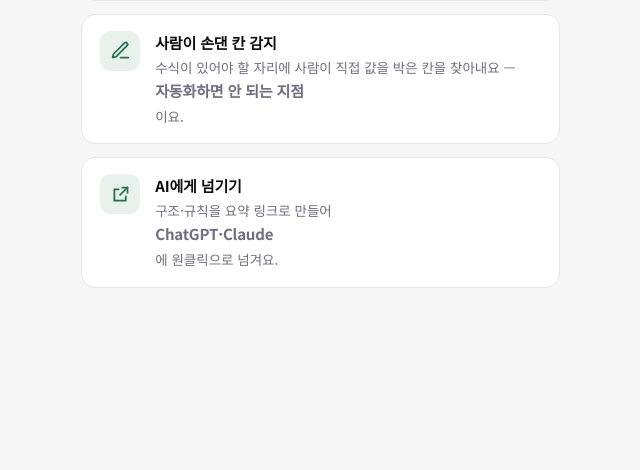
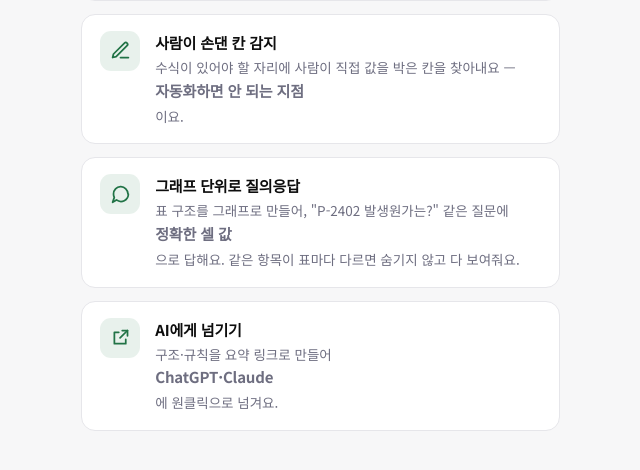
Before and after one commit to leahseule/xlmeta, a Flask app: page / in a window 1280 px wide. Shown: the part 754-1224 px from the top of the page, without its empty margins (556-1196 px from the left). Run offline with Flask 3, Linux system fonts and the light colour scheme.

Commit message:
copy: 첫 화면 기능 목록에 그래프 단위 질의응답 추가
"xlmeta가 하는 일" 목록에 새 카드 추가 — 표 구조를 그래프로 만들어 질문에
정확한 셀 값으로 답하고, 표마다 값이 다르면 숨기지 않고 다 보여준다는 내용.

Co-Authored-By: Claude Sonnet 5 <noreply@anthropic.com>

```diff
--- a/webapp/templates/index.html
+++ b/webapp/templates/index.html
@@ -49,6 +49,10 @@
         <li class="feat">
           <span class="feat-ic"><svg viewBox="0 0 24 24" fill="none" stroke="currentColor" stroke-width="2" stroke-linecap="round" stroke-linejoin="round"><path d="M12 20h9"/><path d="M16.5 3.5a2.12 2.12 0 0 1 3 3L7 19l-4 1 1-4z"/></svg></span>
           <span class="feat-tx"><b>사람이 손댄 칸 감지</b><p>수식이 있어야 할 자리에 사람이 직접 값을 박은 칸을 찾아내요 — <b>자동화하면 안 되는 지점</b>이요.</p></span>
+        </li>
+        <li class="feat">
+          <span class="feat-ic"><svg viewBox="0 0 24 24" fill="none" stroke="currentColor" stroke-width="2" stroke-linecap="round" stroke-linejoin="round"><path d="M21 11.5a8.38 8.38 0 0 1-4.7 7.6 8.5 8.5 0 0 1-8.9-.9L3 21l1.9-5.7a8.38 8.38 0 0 1-.9-3.8 8.5 8.5 0 0 1 8-8.5h.5a8.48 8.48 0 0 1 8 8v.5z"/></svg></span>
+          <span class="feat-tx"><b>그래프 단위로 질의응답</b><p>표 구조를 그래프로 만들어, "P-2402 발생원가는?" 같은 질문에 <b>정확한 셀 값</b>으로 답해요. 같은 항목이 표마다 다르면 숨기지 않고 다 보여줘요.</p></span>
         </li>
         <li class="feat">
           <span class="feat-ic"><svg viewBox="0 0 24 24" fill="none" stroke="currentColor" stroke-width="2" stroke-linecap="round" stroke-linejoin="round"><path d="M14 4h6v6"/><path d="M20 4l-8.5 8.5"/><path d="M10 6H5v13h13v-5"/></svg></span>
```
